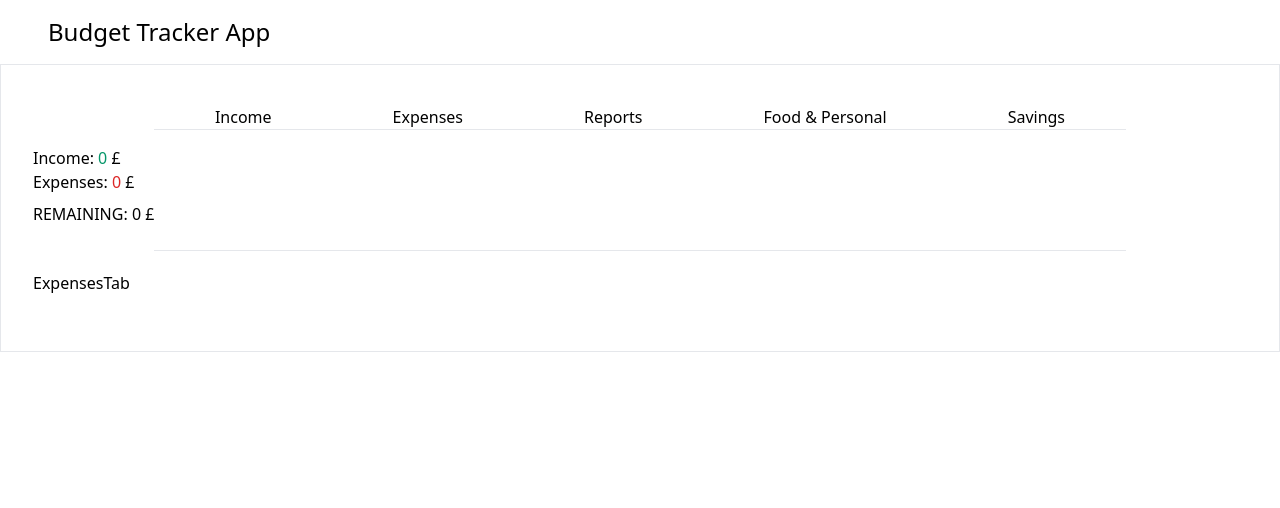
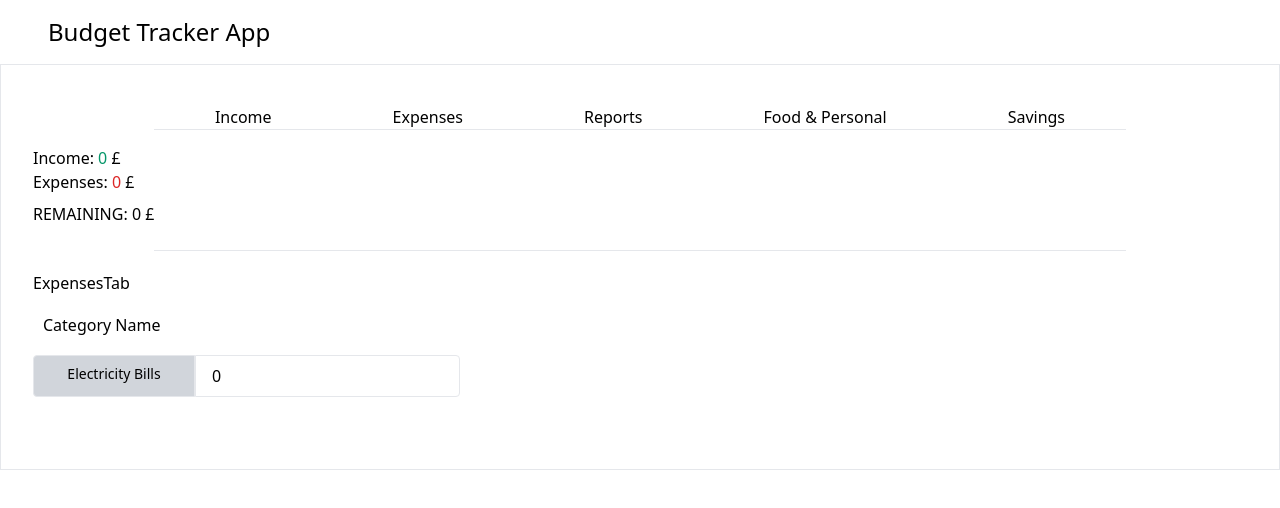
Before and after one commit to totallycrow/budget-tracker-app, a React (Create React App) app: page / in a window 1280 px wide. Both pictures are taken after a click on the button "Expenses". Shown: the top 508 px of the page. Built offline with nearby package versions, Linux system fonts and the light colour scheme.

Commit message:
add input category wrapper

```diff
--- a/src/components/ExpensesTab.js
+++ b/src/components/ExpensesTab.js
@@ -1,7 +1,28 @@
-import React from 'react'
+import React from "react";
+import InputCategory from "./InputCategory";
+import { useState, useEffect } from "react";
 
-export default function ExpensesTab() {
+export default function ExpensesTab({
+  onInputChange,
+  expense,
+  values,
+  setValues,
+}) {
+  const [state, setState] = useState("lol2");
+  const test = () => alert(state);
   return (
-    <div>ExpensesTab</div>
-  )
+    <div>
+      ExpensesTab
+      <div>
+        <InputCategory
+          onInputChange={onInputChange}
+          id={17}
+          type={expense}
+          remove={test}
+          values={values}
+          setValues={setValues}
+        />
+      </div>
+    </div>
+  );
 }
--- a/src/components/FoodExpenses.js
+++ b/src/components/FoodExpenses.js
@@ -1,5 +1,6 @@
 import React from 'react'
 import ItemList from './ItemList'
+import InputCategory from './InputCategory'
 
 const FoodExpenses = ({onInputChange, expense}) => {
     return (
@@ -12,6 +13,10 @@ const FoodExpenses = ({onInputChange, expense}) => {
             <ItemList onInputChange={onInputChange} id={15} type={expense} label={'Entertainment Subs.'}/>
             <ItemList onInputChange={onInputChange} id={16} type={expense} label={'Health Insurance'}/>
             <ItemList onInputChange={onInputChange} id={17} type={expense} label={'Other Personal Exp.'}/>
+
+            <InputCategory onInputChange={onInputChange} id={17} type={expense} label/>
+            <InputCategory onInputChange={onInputChange} id={17} type={expense} label/>
+            <InputCategory onInputChange={onInputChange} id={17} type={expense} label/>
         </div>
     )
 }
--- /dev/null
+++ b/src/components/InputCategory.js
@@ -0,0 +1,52 @@
+import React from "react";
+import ItemList from "./ItemList";
+import { useState, useEffect } from "react";
+
+export default function InputCategory({
+  onInputChange,
+  expense,
+  remove,
+  values,
+  setValues,
+}) {
+  const [showMenu, setShowMenu] = useState(false);
+  const [editTitle, setEditTitle] = useState(false);
+  const [catName, setCatName] = useState("Category Name");
+
+  const toggleMenu = () => setShowMenu(!showMenu);
+  return (
+    <div onMouseEnter={toggleMenu} onMouseLeave={toggleMenu}>
+      <div>
+        <input
+          value={catName}
+          onChange={(e) => setCatName(e.target.value)}
+          className={
+            showMenu === false
+              ? "inline mr-20 p-2 my-2 border-2 border-transparent rounded-l"
+              : "inline mr-20 p-2 my-2 border-2 rounded-lg"
+          }
+        ></input>
+
+        <div className={showMenu === false ? "hidden" : "inline"}>
+          <button className="inline m-auto px-2">Remove</button>
+          <button className="inline m-auto px-2">Add New</button>
+        </div>
+      </div>
+      <div className="flex items-center">
+        <ItemList
+          onInputChange={onInputChange}
+          id={25}
+          type={expense}
+          label={"Electricity Bills"}
+        />{" "}
+        <button className={showMenu === false ? "hidden" : "inline mb-4 px-8"}>
+          -
+        </button>
+        <button className={showMenu === false ? "hidden" : "inline mb-4 px-8"}>
+          +
+        </button>
+        <div>{console.log("VALUES", values)}</div>
+      </div>
+    </div>
+  );
+}
--- a/src/components/ItemList.js
+++ b/src/components/ItemList.js
@@ -12,15 +12,16 @@ const ItemList = ({ id, onInputChange, type, label }) => {
   }, [inputValue]);
 
   return (
-    <div>
+    <div className="mb-4">
       <h3></h3>
-      <div className="flex mb-4">
+      <div className="flex">
+        <div></div>
         <div className="flex justify-center content-center text-sm border border-2 rounded-l px-20 py-2 bg-gray-300 whitespace-nowrap w-2 ">
           <div className="">{label}</div>
         </div>
         <input
           name="field_name"
-          className="border border-2 rounded-r px-4 py-2 w-full"
+          className="border border-2 rounded-r px-4 py-2"
           type="number"
           value={inputValue}
           onChange={(e) => setInputValue(e.target.value)}
```
